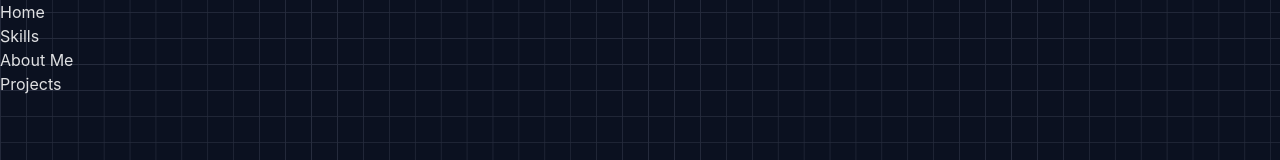
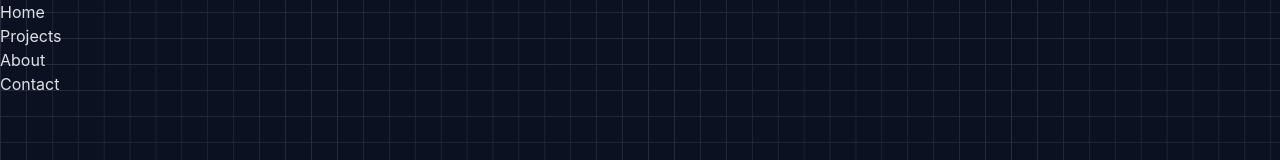
Before and after one commit to dombonifacio/dominique-portfolio, a React (Vite) app: page / in a window 1280 px wide. Shown: the top 160 px of the page. Built offline with nearby package versions, Linux system fonts and the light colour scheme.

Commit message:
Made the navbar dynamically focus on section and adding smooth behaviour for scrolling.

```diff
--- a/src/App.tsx
+++ b/src/App.tsx
@@ -8,6 +8,7 @@ function App() {
       path: "/",
       element: <HomePage />
     },
+
   ]);
 
   return (
--- a/src/components/Navbar/Navbar.tsx
+++ b/src/components/Navbar/Navbar.tsx
@@ -1,33 +1,55 @@
-interface NavItem {
+import { MutableRefObject } from "react";
+
+interface NavItemProps {
+  home: MutableRefObject<HTMLElement | null>;
+  projects: MutableRefObject<HTMLElement | null>;
+  about: MutableRefObject<HTMLElement | null>;
+  contact: MutableRefObject<HTMLElement | null>;
+  // NavItem is a ref ob ject for the parrameter scrollToSection
+  scrollToSection: (navItem: MutableRefObject<HTMLElement | null>) => void;
+}
+
+export interface NavItem {
+  ref: MutableRefObject<HTMLElement | null>;
   name: string;
 }
 
-const Navbar = () => {
+const Navbar = ({
+  home,
+  projects,
+  about,
+  contact,
+  scrollToSection,
+}: NavItemProps) => {
   const items: NavItem[] = [
     {
+      ref: home,
       name: "Home",
     },
     {
-      name: "Skills",
+      ref: projects,
+      name: "Projects",
     },
     {
-      name: "About Me",
+      ref: about,
+      name: "About",
     },
     {
-      name: "Projects",
+      ref: contact,
+      name: "Contact",
     },
   ];
+
   return (
     <nav>
-        <ul className="flex justify-center gap-x-10">
-            {items.map((navItem: NavItem) => (
-                <li>
-                    <a href="#">{navItem.name}</a>
-                </li>
-            ))}
-        </ul>
+      <ul className="flex justify-center gap-x-10">
+        {items.map((navItem) => (
+          // The parameter of the scrollToSection will point to a ref (nav item)
+          <li><button onClick={() => scrollToSection(navItem.ref)}>{navItem.name}</button></li>
+        ))}
+      </ul>
     </nav>
-  )
+  );
 };
 
 export default Navbar;
--- a/src/pages/HomePage.tsx
+++ b/src/pages/HomePage.tsx
@@ -1,11 +1,36 @@
-import Navbar from "../components/Navbar/Navbar";
+import { MutableRefObject, useRef } from "react";
+import Navbar, { NavItem } from "../components/Navbar/Navbar";
 
 const HomePage = () => {
+  const home = useRef<HTMLElement | null>(null);
+  const projects = useRef<HTMLElement | null>(null);
+  const about = useRef<HTMLElement | null>(null);
+  const contact = useRef<HTMLElement | null>(null);
+
+  const scrollToSection = (navItem: MutableRefObject<HTMLElement | null>) => {
+    if (navItem.current) {
+      console.log(navItem, 'navitem')
+      navItem.current.focus()
+    }
+  };
+
+
+  // const homeItem = useRef(null)
   return (
     <div className="max-w-[1260px] mx-auto text-center">
-      <Navbar />
+      <Navbar
+        home={home}
+        projects={projects}
+        about={about}
+        contact={contact}
+        scrollToSection={scrollToSection}
+      />
+      {/* Make these sections be the parent prop of the navbar's links */}
 
-
+      <section ref={home}></section>
+      <section ref={projects}></section>
+      <section ref={about}></section>
+      <section ref={contact}></section>
     </div>
   );
 };
```
